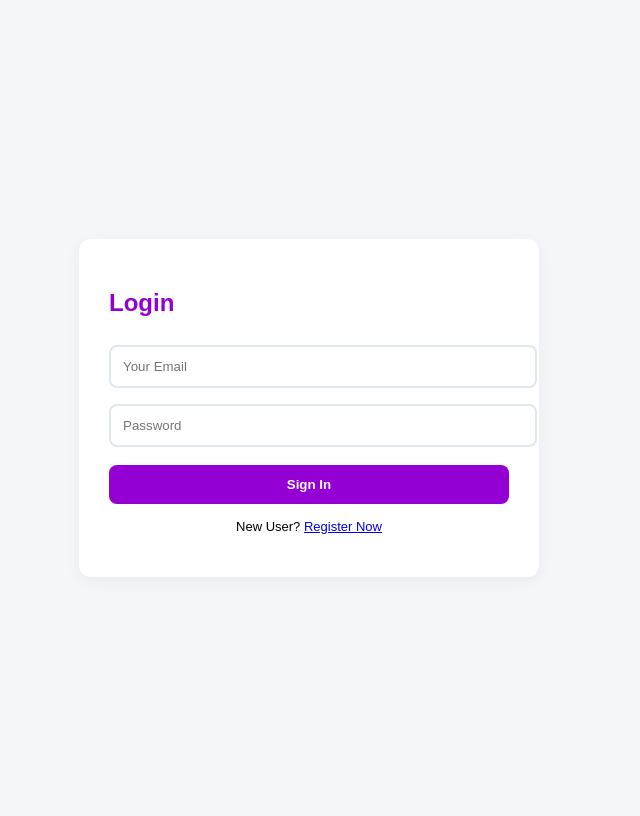
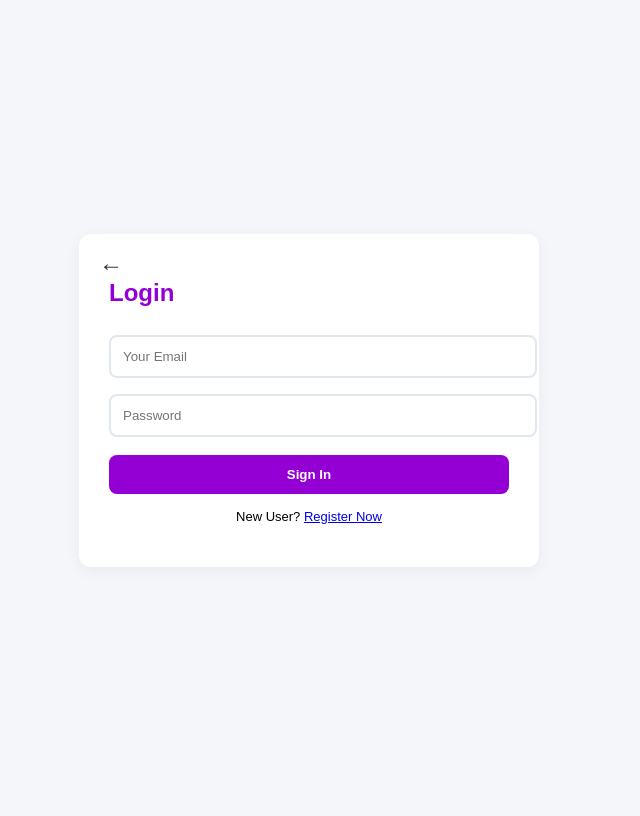
Before and after one commit to sheikhsaju2474-png/ff-topup-store, a Flask app: page /login in a window 1280 px wide. Shown: the whole page, without its empty margins (331-971 px from the left). After the commit the page ends 524 px from the top, so only its background shows below. Run offline with Flask 3, Linux system fonts and the light colour scheme.

Commit message:
Update login.html

```diff
--- a/templates/login.html
+++ b/templates/login.html
@@ -1,22 +1,33 @@
 <!DOCTYPE html>
 <html lang="en">
 <head>
-    <meta charset="UTF-8"><title>Login - SHEIKH TOPUP</title>
+    <meta charset="UTF-8">
+    <meta name="viewport" content="width=device-width, initial-scale=1.0">
+    <title>Login - SHEIKH TOPUP</title>
     <style>
-        body { background-color: #f5f6fa; font-family: sans-serif; display: flex; justify-content: center; align-items: center; height: 100vh; }
-        .box { background: white; padding: 30px; border-radius: 12px; width: 100%; max-width: 400px; box-shadow: 0 4px 15px rgba(0,0,0,0.05); }
-        h2 { margin-bottom: 20px; color: #9400d3; }
+        body { background-color: #f5f6fa; font-family: sans-serif; display: flex; justify-content: center; align-items: center; height: 100vh; margin: 0; }
+        .box { background: white; padding: 30px; border-radius: 12px; width: 100%; max-width: 400px; box-shadow: 0 4px 15px rgba(0,0,0,0.05); position: relative; }
+
+        /* Back Arrow Style */
+        .back-nav { position: absolute; top: 15px; left: 20px; text-decoration: none; font-size: 24px; color: #333; font-weight: bold; }
+
+        h2 { margin-top: 15px; margin-bottom: 20px; color: #9400d3; }
         input { width: 100%; padding: 12px; margin: 8px 0; border: 2px solid #e1e8ed; border-radius: 8px; outline: none; }
         .btn { width: 100%; background: #9400d3; color: white; border: none; padding: 12px; border-radius: 8px; font-weight: bold; cursor: pointer; margin-top: 10px; }
     </style>
 </head>
 <body>
     <div class="box">
-        <h2>Login</h2> <form method="POST">
+        <!-- Back Button -->
+        <a href="/" class="back-nav">←</a>
+
+        <h2>Login</h2>
+        <form method="POST">
             <input type="email" name="email" placeholder="Your Email" required>
             <input type="password" name="password" placeholder="Password" required>
             <button type="submit" class="btn">Sign In</button>
         </form>
-        <p style="margin-top: 15px; font-size: 13px; text-align: center;">New User? <a href="/signup">Register Now</a></p> </div>
+        <p style="margin-top: 15px; font-size: 13px; text-align: center;">New User? <a href="/signup">Register Now</a></p>
+    </div>
 </body>
 </html>
```
